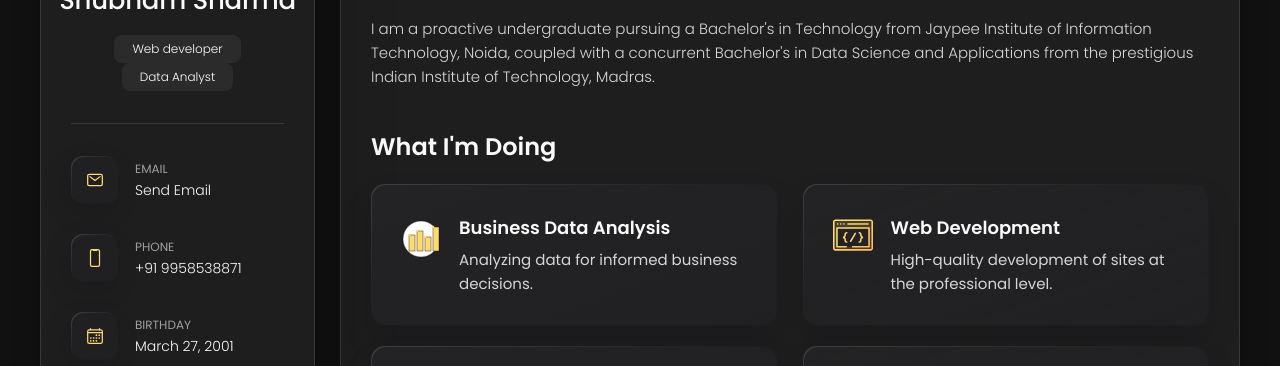
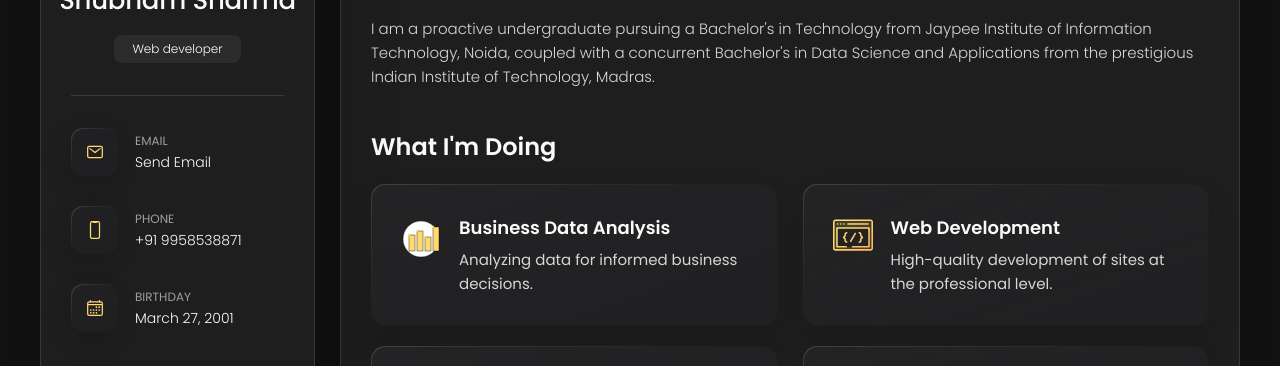
Before and after one commit to shubhusion/portfolio-website, a plain HTML site: page index.html in a window 1280 px wide. Shown: the part 312-678 px from the top of the page. Drawn offline with nearby package versions, Linux system fonts and the light colour scheme.

Commit message:
modified index.html

```diff
--- a/index.html
+++ b/index.html
@@ -47,7 +47,6 @@
           <h1 class="name" title="Richard hanrick">Shubham Sharma</h1>
 
           <p class="title web-developer">Web developer</p>
-          <p class="title data-analyst">Data Analyst</p>
 
         </div>
 
```
